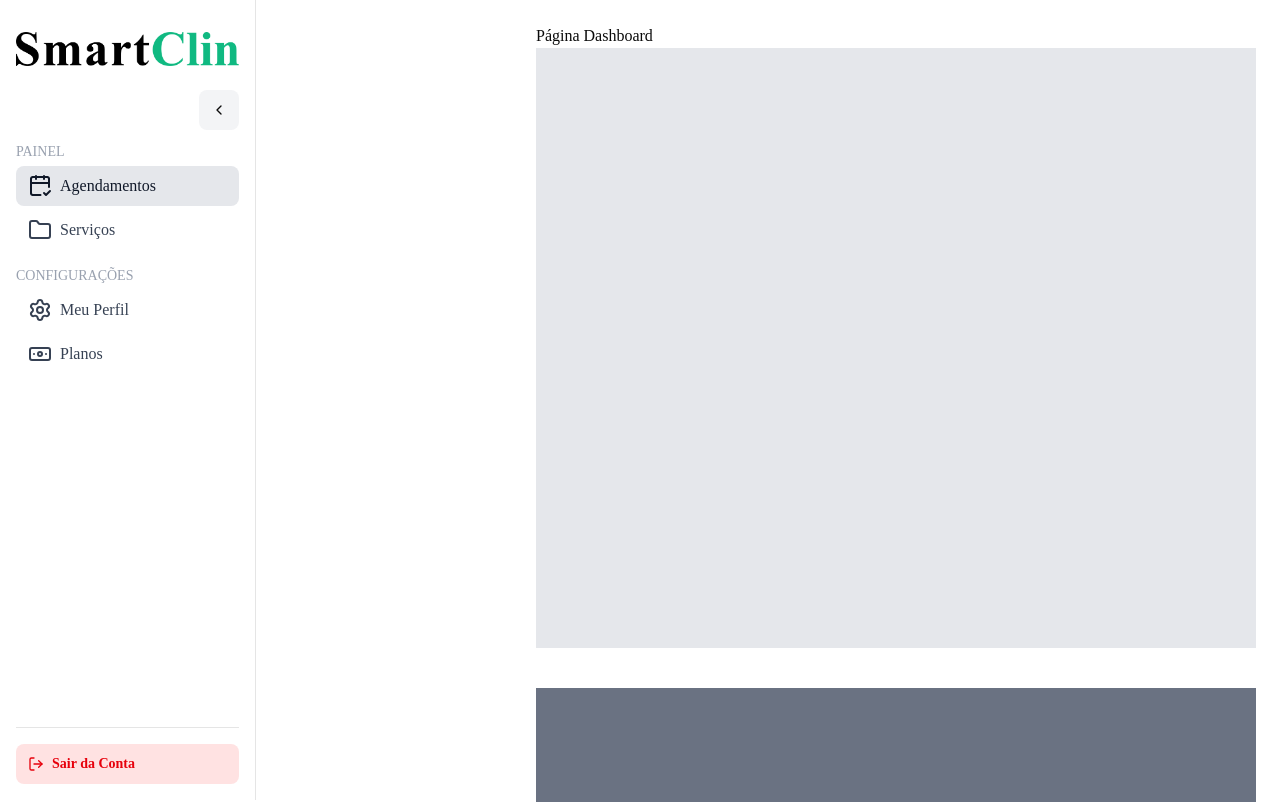
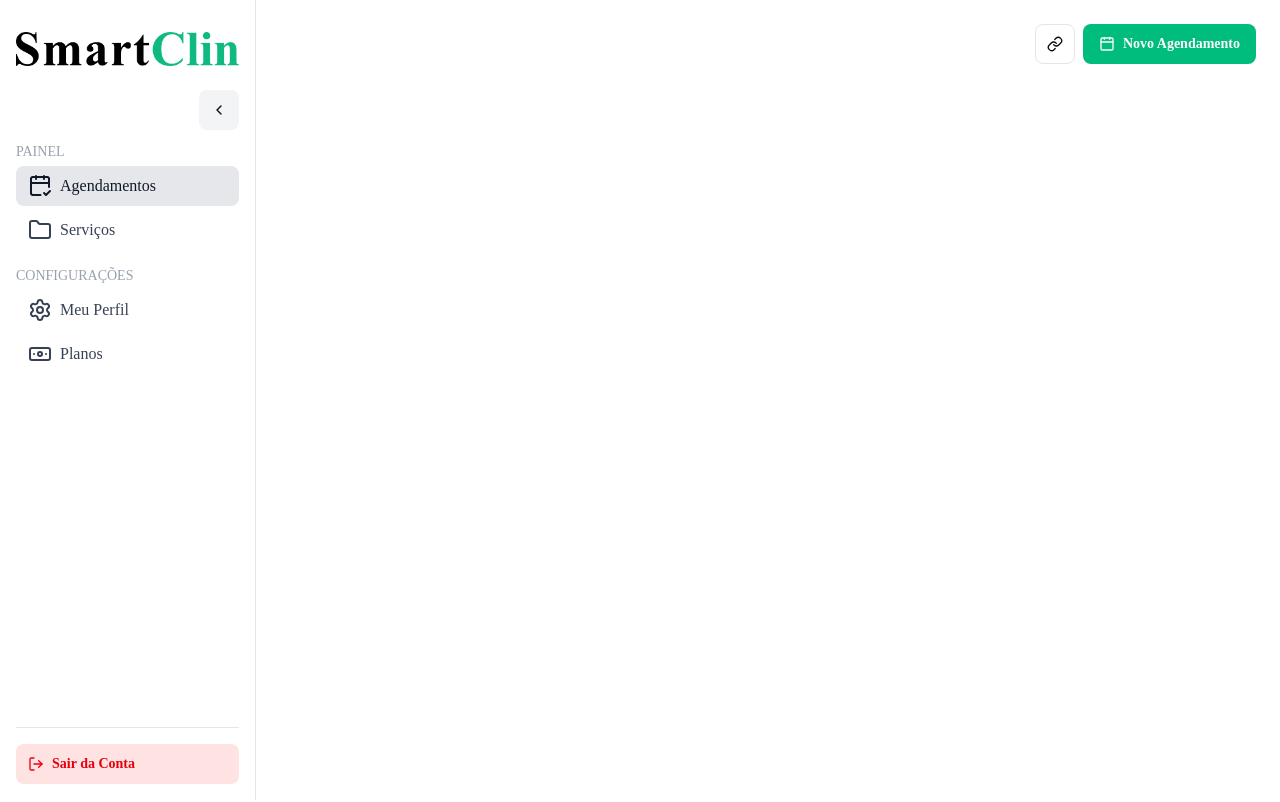
Before and after one commit to robsonejsoares/smart-clin, a Next.js app: page /dashboard in a window 1280 px wide. Shown: the top 802 px of the page. Built offline with nearby package versions, Linux system fonts and the light colour scheme; no server answers; sample sign-in values are in the browser's storage.

Commit message:
feat(dashboard) Começando dashboard agendamentos

```diff
--- /dev/null
+++ b/src/app/(panel)/dashboard/components/button-copy-link.tsx
@@ -0,0 +1,39 @@
+"use client"
+
+import { toast } from "sonner"
+import { LinkIcon } from "lucide-react"
+import { Button } from "@/components/ui/button"
+import {
+    Tooltip,
+    TooltipContent,
+    TooltipTrigger,
+} from "@/components/ui/tooltip"
+
+export function ButtonCopyLink({ userId }: { userId: string }) {
+
+    async function handleCopyLink() {
+        await navigator.clipboard.writeText(
+            `${process.env.NEXT_PUBLIC_URL}/clinica/${userId}`
+        )
+
+        toast.success("Link copiado com sucesso!")
+    }
+
+    return (
+        <Tooltip>
+            <TooltipTrigger asChild>
+                <Button
+                    variant="outline"
+                    size="icon"
+                    onClick={handleCopyLink}
+                >
+                    <LinkIcon className="h-4 w-4" />
+                </Button>
+            </TooltipTrigger>
+
+            <TooltipContent>
+                Copiar link
+            </TooltipContent>
+        </Tooltip>
+    )
+}
--- a/src/app/(panel)/dashboard/page.tsx
+++ b/src/app/(panel)/dashboard/page.tsx
@@ -1,5 +1,10 @@
+import Link from "next/link";
+import { Calendar } from "lucide-react";
 import getSession from "@/lib/getSession";
 import { redirect } from "next/navigation";
+import { Button } from "@/components/ui/button";
+import { TooltipProvider } from "@/components/ui/tooltip";
+import { ButtonCopyLink } from "./components/button-copy-link";
 
 export default async function Dashboard() {
     const session = await getSession();
@@ -9,13 +14,22 @@ export default async function Dashboard() {
     }
 
     return (
-        <div>
-            <h1>
-                Página Dashboard
-            </h1>
-            <div className="w-full h-150 bg-gray-200 mb-10"></div>
-            <div className="w-full h-150 bg-gray-500 mb-10"></div>
-            <div className="w-full h-150 bg-gray-300 mb-10"></div>
-        </div>
+        <main>
+            <div className="flex items-center justify-end space-x-2">
+                <TooltipProvider>
+                    <ButtonCopyLink userId={session.user?.id as string} />
+
+                    <Link
+                        href={`/clinica/${session.user?.id}`}
+                        target="_blank"
+                    >
+                        <Button className="bg-emerald-500 hover:bg-emerald-400 font-semibold">
+                            <Calendar className="w-5 h-5" />
+                            <span>Novo Agendamento</span>
+                        </Button>
+                    </Link>
+                </TooltipProvider>
+            </div>
+        </main>
     );
 }
```
